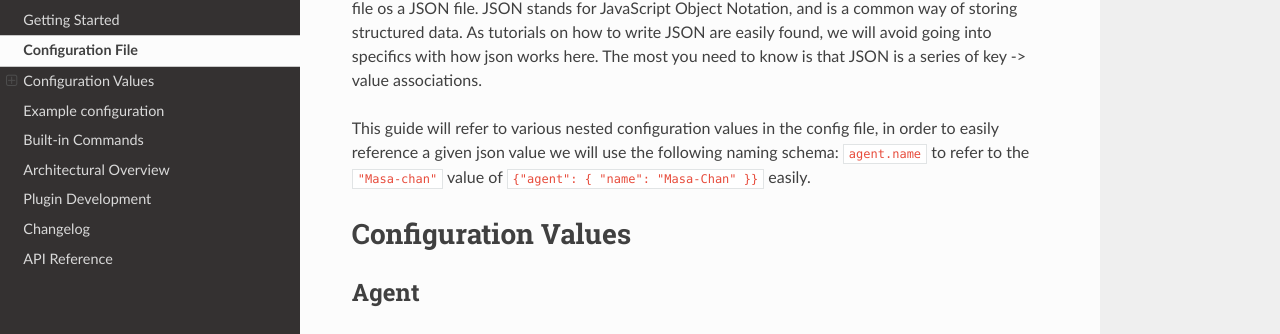
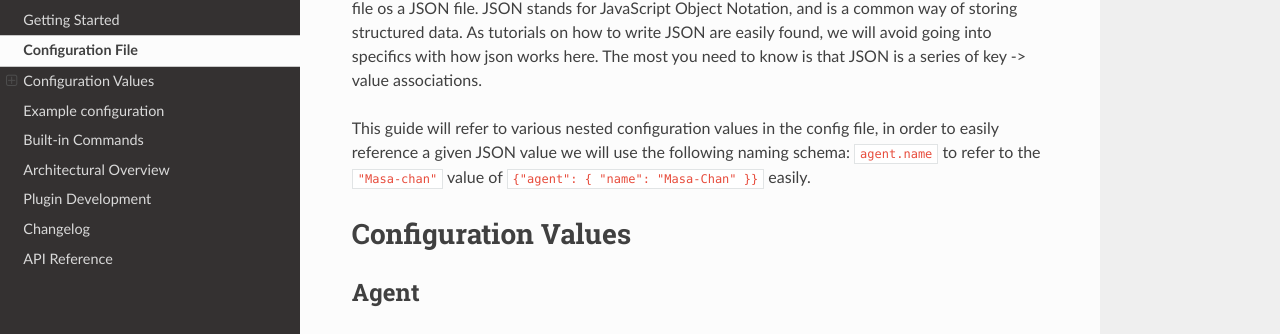
Before and after one commit to moe-serifu-circle/moe-serifu-agent, a Sphinx documentation site: the page built from python/sphinx/configuration.md, in a window 1280 px wide and 900 px high. Shown: the part 187-521 px from the top of the window. Built offline with Sphinx 7.4.7 and the Read the Docs theme 2.0.0, drawn with Linux system fonts in a browser that asks for light colours; pages that are not in the unit, such as notebooks, are missing from menus.

```diff
--- a/python/sphinx/configuration.md
+++ b/python/sphinx/configuration.md
@@ -6,7 +6,7 @@ how to write JSON are easily found, we will avoid going into specifics with how
 know is that JSON is a series of key -> value associations.
 
 This guide will refer to various nested configuration values in the config file, in order to easily reference a given
-json value we will use the following naming schema: `agent.name` to refer to the `"Masa-chan"` value of
+JSON value we will use the following naming schema: `agent.name` to refer to the `"Masa-chan"` value of
 `{"agent": { "name": "Masa-Chan" }}` easily.
 
 # Configuration Values
```
